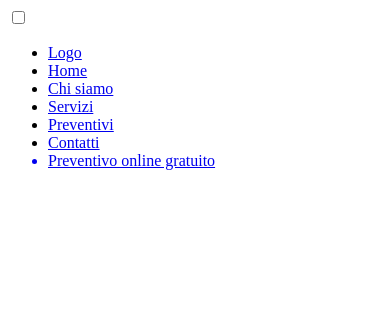
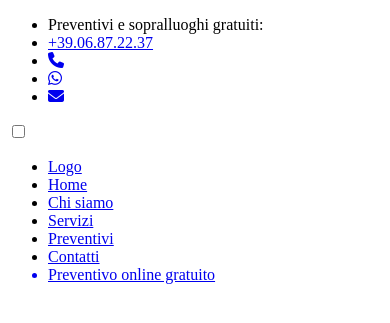
Before and after one commit to MarcoValeri/traslochi_brandimarte, a Symfony app: template templates/base.html.twig in a window 390 px wide. Shown: the top 323 px of the page. Run offline with Twig, Linux system fonts and the light colour scheme; the template is opened without the code that fills it, so the values that code supplies are empty; some libraries are stand-ins or nearby versions.

Commit message:
Add contact navbar with phone, whatsapp and email interactions

```diff
--- a/assets/styles/app.scss
+++ b/assets/styles/app.scss
@@ -11,4 +11,5 @@
 @import "abstracts/mixins";
 
 // Import components files
+@import "components/navbar_contact_details";
 @import "components/navbar";
--- a/assets/styles/components/_navbar.scss
+++ b/assets/styles/components/_navbar.scss
@@ -1,3 +1,4 @@
+// Main Navbar
 .header-navbar {
     position: relative;
     font-family: 'Open Sans Condensed', sans-serif;
--- a/templates/base.html.twig
+++ b/templates/base.html.twig
@@ -12,10 +12,23 @@
 
         {% block javascripts %}
             {#{{ encore_entry_script_tags('app') }}#}
+            <script src="https://kit.fontawesome.com/25e71e3313.js" crossorigin="anonymous" defer></script>
         {% endblock %}
     </head>
     <body>
         <header class="header">
+
+            {# Navbar contact datails #}
+            <nav class="header-navbar-contact">
+                <ul>
+                    <li class="header-navbar-contact-title">Preventivi e sopralluoghi gratuiti:</li>
+                    <li class="header-navbar-contact-phone"><a class="header-navbar-contact-phone-number" href="tel:+3906872237" target="_blank" alt="Telephone number">+39.06.87.22.37</a></li>
+                    <li><a href="tel:+390687132237" alt="Phone icon"><i class="fas fa-phone"></i></a></li>
+                    <li><a href="https://wa.me/+447481486394" target="_blank" alt="Whatsapp icon"><i class="fab fa-whatsapp"></i></a></li>
+                    <li><a href="mailto:info@marcovaleri.net" target="_blank" alt="Email icon"><i class="fas fa-envelope"></i></a></li>
+                </li>
+            </nav>
+
             {# Navbar #}
             <nav class="header-navbar">
                 <section class="header-navbar-menu-toggle">
@@ -46,6 +59,7 @@
                     </ul>
                 </section>
             </nav>
+
         </header>
         {% block body %}{% endblock %}
     </body>
```
Also changed, not shown: assets/styles/components/_navbar_contact_details.scss (added, +58 -0 lines).
